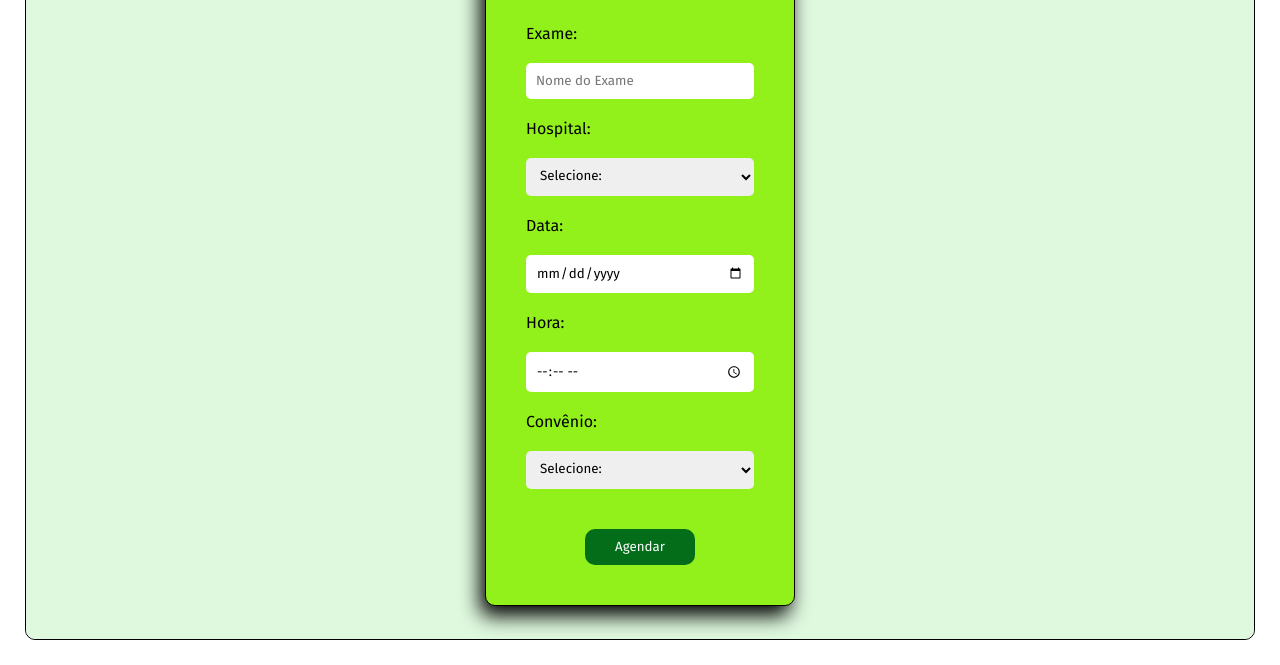
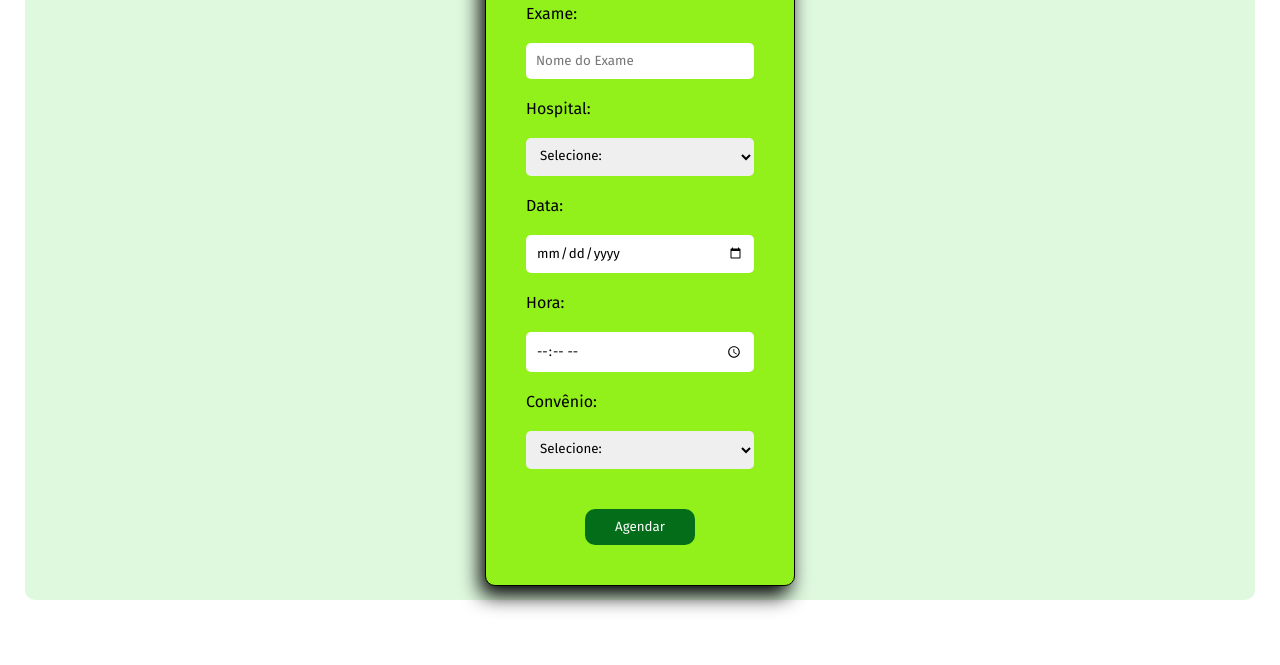
Before and after one commit to Dyzer4/CheckSaude, a plain HTML site: page src/pages/agendamento/index.html in a window 1280 px wide. Shown: the part 145-810 px from the top of the page. Drawn offline with Linux system fonts and the light colour scheme.

Commit message:
fix: height agendamento

```diff
--- a/src/pages/agendamento/style.css
+++ b/src/pages/agendamento/style.css
@@ -1,11 +1,9 @@
 @import url(/src/styles/global.css);
 
 body {
-    border: 1px solid;
     border-radius: 10px;
     margin: 25px 25px;
-    height: 95vh;
-
+    height: 90vh;
 }
 
 main {
```
Also changed, not shown: src/pages/principal/index.html (+2 -2 lines).
